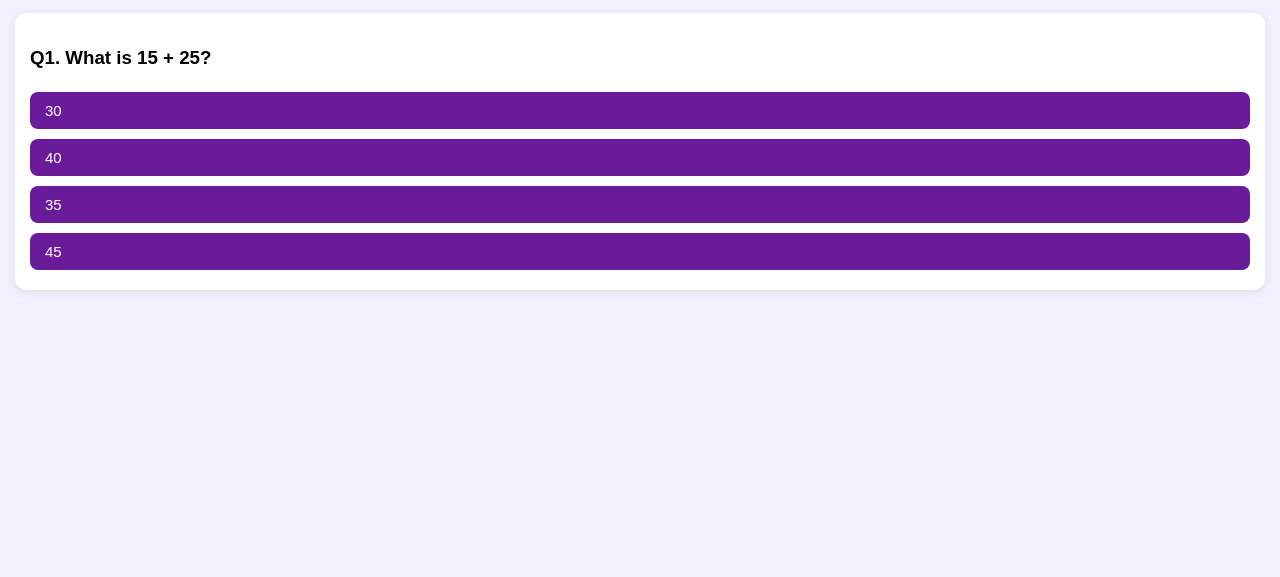
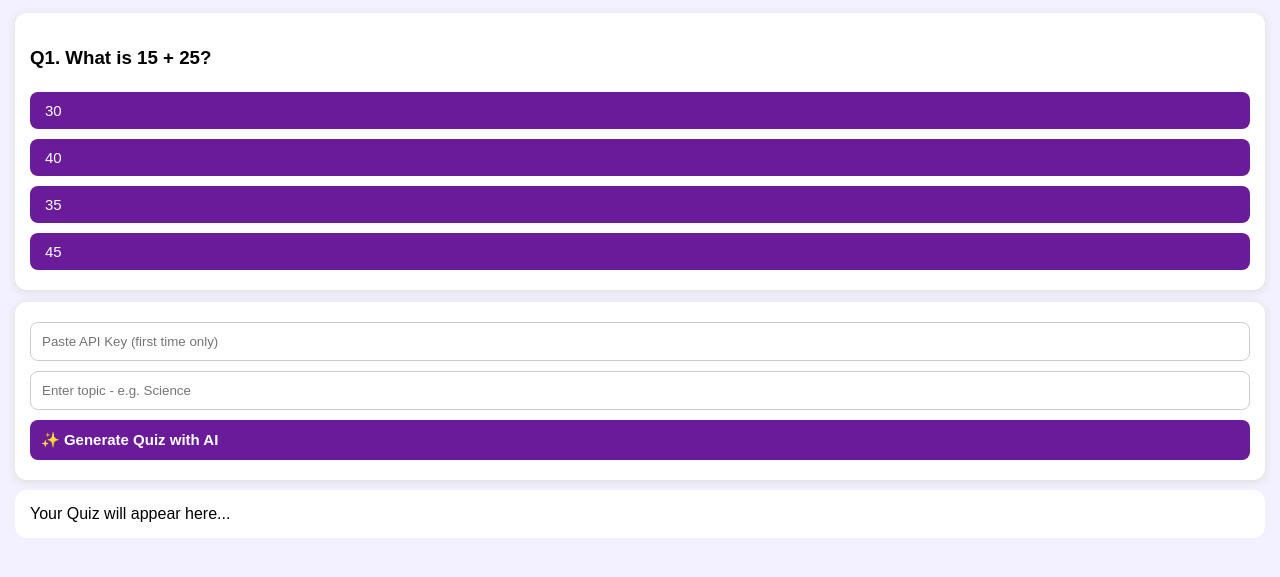
Before and after one commit to preetusingh18/studysync-app, a plain HTML site: page frontend/quiz.html in a window 1280 px wide. Shown: the part 135-712 px from the top of the page. Drawn offline with Linux system fonts and the light colour scheme.

Commit message:
Add quiz generation functionality with API

```diff
--- a/frontend/quiz.html
+++ b/frontend/quiz.html
@@ -31,5 +31,34 @@ function check(idx){
   setTimeout(()=>{ document.getElementById("result").innerHTML=""; showQ(); }, 1200);
 }
 showQ();
+</script><div class="card" style="background:white;padding:15px;border-radius:12px;margin:10px 0">
+<input id="apiKey" type="password" placeholder="Paste API Key (first time only)" style="padding:11px;width:100%;border-radius:8px;border:1px solid #ccc;margin:5px 0;box-sizing:border-box">
+<input id="topic" placeholder="Enter topic - e.g. Science" style="padding:11px;width:100%;border-radius:8px;border:1px solid #ccc;margin:5px 0;box-sizing:border-box">
+<button onclick="makeQuiz()" style="padding:11px;width:100%;background:#6a1b9a;color:white;border:none;border-radius:8px;font-weight:bold">✨ Generate Quiz with AI</button>
+</div>
+<div id="box" style="background:white;padding:15px;border-radius:12px">Your Quiz will appear here...</div>
+
+<script>
+let savedKey = localStorage.getItem("geminiApiKey") || localStorage.getItem("apiKey") || "";
+if(savedKey) document.getElementById("apiKey").value = savedKey;
+let saved = localStorage.getItem("aiQuiz");
+if(saved) document.getElementById("box").innerHTML = saved.replace(/\n/g,"<br>");
+
+async function makeQuiz(){
+  let topic = document.getElementById("topic").value || "General";
+  let key = document.getElementById("apiKey").value.trim();
+  if(!key){ alert("Paste API Key first"); return; }
+  localStorage.setItem("geminiApiKey", key);
+  localStorage.setItem("apiKey", key);
+  document.getElementById("box").innerHTML = "Generating... Please wait...";
+  try{
+    let res = await fetch("https://generativelanguage.googleapis.com/v1beta/models/gemini-2.5-flash:generateContent?key="+key, {method:"POST", headers:{"Content-Type":"application/json"}, body: JSON.stringify({contents:[{parts:[{text:"Create 5 easy quiz questions in simple English on "+topic+". Give Question, 4 options A B C D, and Correct Answer."}]}]})});
+    let data = await res.json();
+    let text = data.candidates?.[0]?.content?.parts?.[0]?.text || "Error: Check Key. " + JSON.stringify(data).slice(0,200);
+    document.getElementById("box").innerHTML = text.replace(/\n/g,"<br>");
+    localStorage.setItem("aiQuiz", text);
+  }catch(e){ document.getElementById("box").innerHTML = "Error: " + e.message; }
+}
 </script>
+
 </body></html>
```
